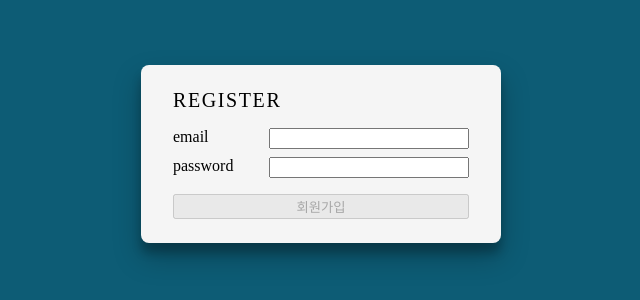
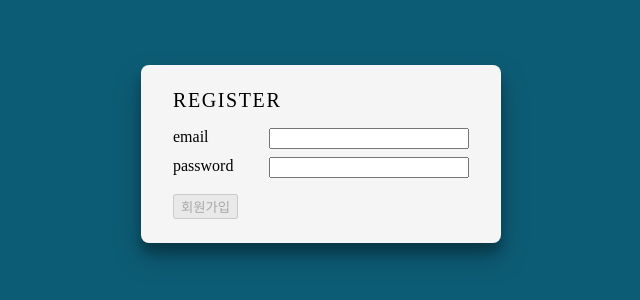
Before and after one commit to WONILLISM/wanted-pre-onboarding-frontend, a React (Create React App) app: page /signup in a window 1280 px wide. Shown: the part 246-546 px from the top of the page, without its empty margins (319-959 px from the left). Built offline with nearby package versions, Linux system fonts and the light colour scheme.

Commit message:
[feat] add useform hook (#35)
useForm hook 추가
signup, signin 페이지 적용

```diff
--- a/src/common/hooks/useAuth.tsx
+++ b/src/common/hooks/useAuth.tsx
@@ -1,6 +1,6 @@
 import { useContext, useEffect } from "react";
 import { AuthContext } from "../context/AuthContext";
-import { signIn } from "../api/auth";
+import { signIn, signUp } from "../api/auth";
 import { useNavigate } from "react-router-dom";
 
 const useAuth = () => {
@@ -32,12 +32,26 @@ const useAuth = () => {
     navigate("/todo");
   };
 
+  const register = async ({
+    email,
+    password,
+  }: {
+    email: string;
+    password: string;
+  }) => {
+    const response = await signUp({ email, password });
+
+    if (response === "fail") return;
+
+    navigate("/signin");
+  };
+
   const logout = () => {
     localStorage.removeItem("access-token");
     setUser(null);
   };
 
-  return { user, login, logout };
+  return { user, login, register, logout };
 };
 
 export default useAuth;
--- /dev/null
+++ b/src/common/hooks/useForm.tsx
@@ -0,0 +1,79 @@
+import React, { ChangeEvent, FormEvent, useState } from "react";
+
+interface Validation {
+  required?: {
+    value: boolean;
+    message: string;
+  };
+  pattern?: {
+    value: string;
+    message: string;
+  };
+  custom?: {
+    isValid: (value: string) => boolean;
+    message: string;
+  };
+}
+
+type Validations<T extends {}> = Partial<Record<keyof T, Validation>>;
+
+type Errors<T> = Partial<Record<keyof T, string>>;
+
+const useForm = <T extends Record<keyof T, any> = {}>(props: {
+  initialValues?: Partial<T>;
+  validations?: Validations<T>;
+  onSubmit?: () => void;
+}) => {
+  const { initialValues, validations, onSubmit } = props;
+  const [values, setValues] = useState<T>((initialValues || {}) as T);
+  const [errors, setErrors] = useState<Errors<T>>({});
+
+  const validate = (key: any, value: string | boolean | undefined) => {
+    if (validations) {
+      const validation = validations[key as keyof T];
+
+      if (validation) {
+        const { pattern } = validation;
+
+        if (pattern && pattern.value) {
+          if (!RegExp(pattern.value).test(value as string)) {
+            setErrors({ ...errors, [key]: pattern.message });
+          } else {
+            setErrors({ ...errors, [key]: "" });
+          }
+        }
+      }
+    }
+  };
+
+  const onChange = (event: ChangeEvent<unknown>) => {
+    const { target } = event;
+
+    let key: any;
+    let finalValue: string | boolean | undefined;
+
+    if (target instanceof HTMLInputElement) {
+      const { type, checked, value, name } = target;
+      key = name;
+      finalValue = type === "checkbox" ? checked : value;
+    } else if (target instanceof HTMLTextAreaElement) {
+      const { value, name } = target;
+      key = name;
+      finalValue = value;
+    }
+
+    validate(key, finalValue);
+
+    setValues({ ...values, [key]: finalValue });
+  };
+
+  const handleSubmit = async (e: FormEvent<HTMLFormElement>) => {
+    e.preventDefault();
+
+    if (onSubmit) onSubmit();
+  };
+
+  return { values, errors, onChange, handleSubmit };
+};
+
+export default useForm;
--- a/src/components/Input.tsx
+++ b/src/components/Input.tsx
@@ -3,18 +3,18 @@ import styled from "styled-components";
 
 interface Props extends InputHTMLAttributes<HTMLInputElement> {
   dataTestId?: string;
-  helpText?: string;
+  error?: string;
   label?: string;
   value: string;
 }
 
-const Input = ({ dataTestId, helpText, label, value, ...rest }: Props) => {
+const Input = ({ dataTestId, error, label, value, ...rest }: Props) => {
   return (
     <RootStyle>
       {label && <label>{label}</label>}
       <InputWrapper>
         <input data-testid={dataTestId} {...rest} />
-        {!!value && helpText && <HelpText>{helpText}</HelpText>}
+        {!!value && error && <Error>{error}</Error>}
       </InputWrapper>
     </RootStyle>
   );
@@ -34,7 +34,7 @@ const InputWrapper = styled.div`
   justify-content: space-between;
 `;
 
-const HelpText = styled.div`
+const Error = styled.div`
   margin-top: 4px;
   font-size: 0.8rem;
 `;
--- a/src/pages/SignIn.tsx
+++ b/src/pages/SignIn.tsx
@@ -1,78 +1,77 @@
-import { ChangeEvent, MouseEvent, useState } from "react";
+import styled from "styled-components";
+
 import Input from "../components/Input";
 import useAuth from "../common/hooks/useAuth";
-import styled from "styled-components";
+import useForm from "../common/hooks/useForm";
+
+interface SignInValues {
+  email: string;
+  password: string;
+}
+
+const signInValidationSchema = {
+  email: {
+    pattern: {
+      value: "^[a-zA-Z0-9+-_.]+@[a-zA-Z0-9-]+$",
+      message: "이메일 형식이 올바르지 않습니다.",
+    },
+  },
+  password: {
+    pattern: {
+      value: "^.{8,}$",
+      message: "비밀번호 형식이 올바르지 않습니다.",
+    },
+  },
+};
 
 const SignIn = () => {
   const { login } = useAuth();
 
-  const [email, setEmail] = useState<string>("");
-  const [isValidEmail, setIsValidEmail] = useState<boolean>(false);
-  const [emailHelpText, setEmailHelpText] = useState<string>("");
-
-  const [password, setPassword] = useState<string>("");
-  const [isValidPassword, setIsValidPassword] = useState<boolean>(false);
-  const [passwordHelpText, setPasswordHelpText] = useState<string>("");
-
-  const emailRegex = /\S+@\S+/;
-  const passwordRegex = /^.{8,}$/;
-
-  const handleEmailChange = (e: ChangeEvent<HTMLInputElement>) => {
-    const { value } = e.target;
-
-    if (emailRegex.test(value)) {
-      setIsValidEmail(true);
-      setEmailHelpText("올바른 이메일 형식입니다.");
-    } else {
-      setIsValidEmail(false);
-      setEmailHelpText("올바르지 않은 이메일 형식입니다.");
-    }
-    setEmail(e.target.value);
+  const onSubmit = () => {
+    login(values);
   };
 
-  const handlePasswordChange = (e: ChangeEvent<HTMLInputElement>) => {
-    const { value } = e.target;
-
-    if (passwordRegex.test(value)) {
-      setIsValidPassword(true);
-      setPasswordHelpText("올바른 비밀번호 형식입니다.");
-    } else {
-      setIsValidPassword(false);
-      setPasswordHelpText("올바르지 않은 비밀번호 형식입니다.");
-    }
-    setPassword(value);
-  };
-
-  const handleSubmit = (e: MouseEvent<HTMLButtonElement>) => {
-    login({ email, password });
-  };
+  const { values, errors, onChange, handleSubmit } = useForm<SignInValues>({
+    initialValues: { email: "", password: "" },
+    validations: signInValidationSchema,
+    onSubmit: onSubmit,
+  });
 
   return (
     <RootStyle>
       <TitleStyle>LOGIN</TitleStyle>
+      <form onSubmit={handleSubmit}>
         <Input
           data-testid="email-input"
+          type="text"
           label="email"
-        helpText={emailHelpText}
-        value={email}
-        type="email"
-        onChange={handleEmailChange}
+          name="email"
+          value={values.email}
+          error={errors?.email}
+          onChange={onChange}
         />
         <Input
           data-testid="password-input"
+          type="password"
           label="password"
-        helpText={passwordHelpText}
-        value={password}
-        type="password"
-        onChange={handlePasswordChange}
+          name="password"
+          value={values.password}
+          error={errors?.password}
+          onChange={onChange}
         />
         <Button
           data-testid="signin-button"
-        disabled={!isValidEmail || !isValidPassword}
-        onClick={handleSubmit}
+          type="submit"
+          disabled={
+            !!!values.email ||
+            !!!values.password ||
+            !!errors.email ||
+            !!errors.password
+          }
         >
           로그인
         </Button>
+      </form>
     </RootStyle>
   );
 };
--- a/src/pages/SignUp.tsx
+++ b/src/pages/SignUp.tsx
@@ -1,84 +1,77 @@
-import { ChangeEvent, MouseEvent, useState } from "react";
-import Input from "../components/Input";
-import { signUp } from "../common/api/auth";
-import { useNavigate } from "react-router-dom";
 import styled from "styled-components";
 
-const SignUp = () => {
-  const navigate = useNavigate();
+import Input from "../components/Input";
+import useAuth from "../common/hooks/useAuth";
+import useForm from "../common/hooks/useForm";
 
-  const [email, setEmail] = useState<string>("");
-  const [isValidEmail, setIsValidEmail] = useState<boolean>(false);
-  const [emailHelpText, setEmailHelpText] = useState<string>("");
+interface SignUpValues {
+  email: string;
+  password: string;
+}
 
-  const [password, setPassword] = useState<string>("");
-  const [isValidPassword, setIsValidPassword] = useState<boolean>(false);
-  const [passwordHelpText, setPasswordHelpText] = useState<string>("");
-
-  const emailRegex = /\S+@\S+/;
-  const passwordRegex = /^.{8,}$/;
-
-  const handleEmailChange = (e: ChangeEvent<HTMLInputElement>) => {
-    const { value } = e.target;
-
-    if (emailRegex.test(value)) {
-      setIsValidEmail(true);
-      setEmailHelpText("올바른 이메일 형식입니다.");
-    } else {
-      setIsValidEmail(false);
-      setEmailHelpText("올바르지 않은 이메일 형식입니다.");
-    }
-    setEmail(e.target.value);
+const signUpValidationSchema = {
+  email: {
+    pattern: {
+      value: "^[a-zA-Z0-9+-_.]+@[a-zA-Z0-9-]+$",
+      message: "이메일 형식이 올바르지 않습니다.",
+    },
+  },
+  password: {
+    pattern: {
+      value: "^.{8,}$",
+      message: "비밀번호 형식이 올바르지 않습니다.",
+    },
+  },
 };
 
-  const handlePasswordChange = (e: ChangeEvent<HTMLInputElement>) => {
-    const { value } = e.target;
+const SignUp = () => {
+  const { register } = useAuth();
 
-    if (passwordRegex.test(value)) {
-      setIsValidPassword(true);
-      setPasswordHelpText("올바른 비밀번호 형식입니다.");
-    } else {
-      setIsValidPassword(false);
-      setPasswordHelpText("올바르지 않은 비밀번호 형식입니다.");
-    }
-    setPassword(value);
+  const onSubmit = () => {
+    register(values);
   };
 
-  const handleSubmit = async (e: MouseEvent<HTMLButtonElement>) => {
-    // e.preventDefault();
-    const response = await signUp({ email, password });
-
-    if (response === "fail") return;
-
-    navigate("/signin");
-  };
+  const { values, errors, onChange, handleSubmit } = useForm<SignUpValues>({
+    initialValues: { email: "", password: "" },
+    validations: signUpValidationSchema,
+    onSubmit: onSubmit,
+  });
 
   return (
     <RootStyle>
       <TitleStyle>REGISTER</TitleStyle>
+      <form onSubmit={handleSubmit}>
         <Input
           data-testid="email-input"
+          type="text"
           label="email"
-        helpText={emailHelpText}
-        value={email}
-        type="email"
-        onChange={handleEmailChange}
+          name="email"
+          value={values.email}
+          error={errors?.email}
+          onChange={onChange}
         />
         <Input
           data-testid="password-input"
+          type="password"
           label="password"
-        helpText={passwordHelpText}
-        value={password}
-        type="password"
-        onChange={handlePasswordChange}
+          name="password"
+          value={values.password}
+          error={errors?.password}
+          onChange={onChange}
         />
         <Button
           data-testid="signup-button"
-        disabled={!isValidEmail || !isValidPassword}
-        onClick={handleSubmit}
+          type="submit"
+          disabled={
+            !!!values.email ||
+            !!!values.password ||
+            !!errors.email ||
+            !!errors.password
+          }
         >
           회원가입
         </Button>
+      </form>
     </RootStyle>
   );
 };
```
Lines whose indentation alone changed are shown as unchanged.
